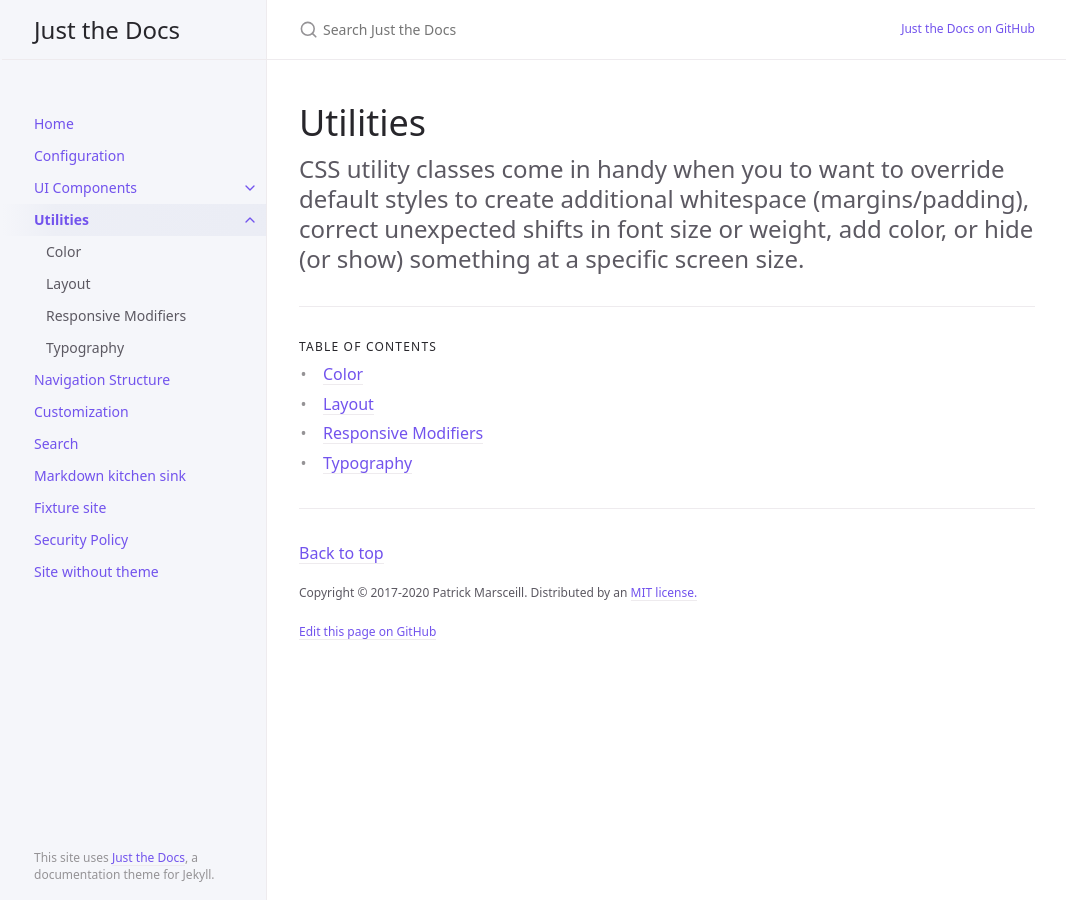
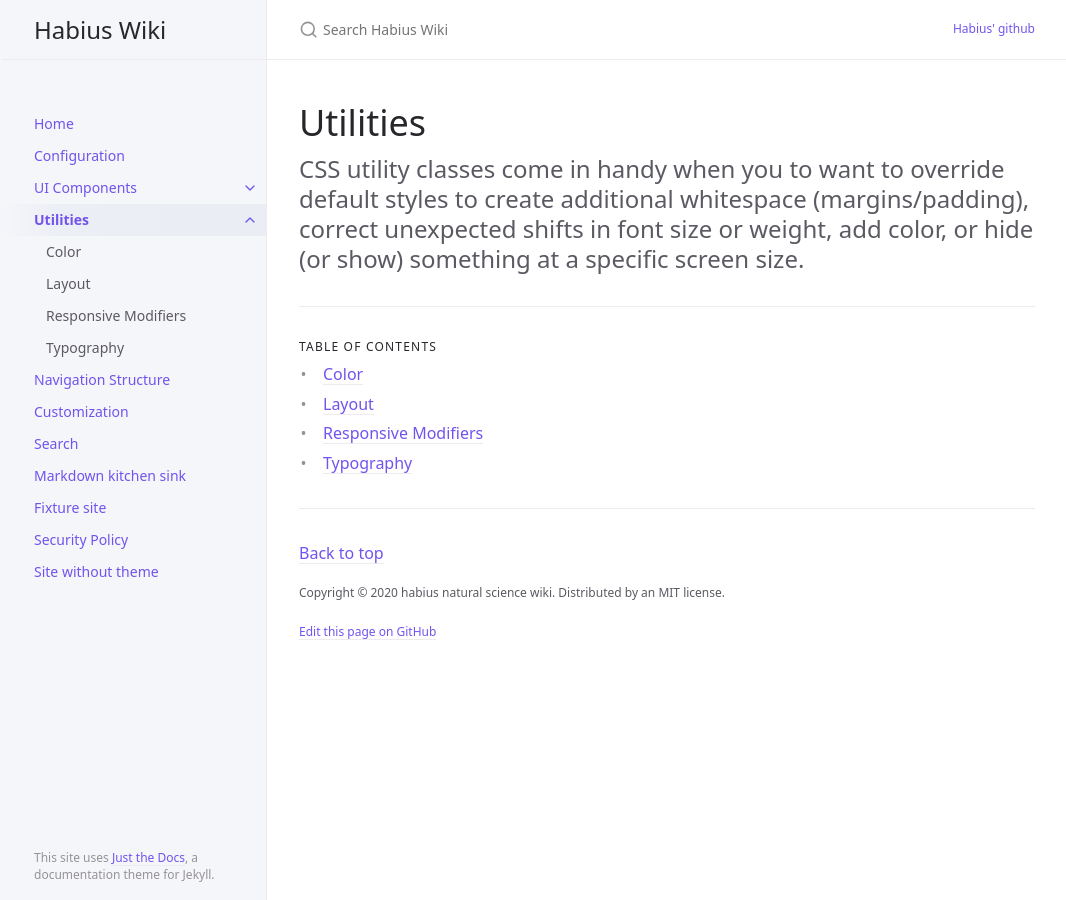
Before and after one commit to Habius/Habius.github.io, a Jekyll site: the page built from docs/utilities/utilities.md, in a window 1280 px wide. Shown: the whole page, without its empty margins (105-1171 px from the left). Built offline with Jekyll 4.4.1, drawn with Linux system fonts in a browser that asks for light colours.

Commit message:
Update _config.yml

```diff
--- a/_config.yml
+++ b/_config.yml
@@ -13,8 +13,8 @@
 # you will see them accessed via {{ site.title }}, {{ site.github_repo }}, and so on.
 # You can create any custom variable you would like, and they will be accessible
 # in the templates via {{ site.myvariable }}.
-title: Just the Docs
-description: A Jekyll theme for documentation
+title: Habius Wiki
+description: Habius' Natural Science Document
 baseurl: "" # the subpath of your site, e.g. /blog
 url: "https://habius.github.io" # the base hostname & protocol for your site, e.g. http://example.com
 remote_theme: pmarsceill/just-the-docs
@@ -65,8 +65,8 @@ heading_anchors: true
 
 # Aux links for the upper right navigation
 aux_links:
-  "Just the Docs on GitHub":
-    - "//github.com/pmarsceill/just-the-docs"
+  "Habius' github":
+    - "//github.com/Habius/Habius.github.io"
 
 # Makes Aux links open in a new tab. Default is false
 aux_links_new_tab: false
@@ -82,7 +82,7 @@ nav_sort: case_sensitive # Capital letters sorted before lowercase
 back_to_top: true
 back_to_top_text: "Back to top"
 
-footer_content: "Copyright &copy; 2017-2020 Patrick Marsceill. Distributed by an <a href=\"https://github.com/pmarsceill/just-the-docs/tree/master/LICENSE.txt\">MIT license.</a>"
+footer_content: "Copyright © 2020 habius natural science wiki. Distributed by an MIT license."
 
 # Footer last edited timestamp
 last_edit_timestamp: true # show or hide edit time - page must have `last_modified_date` defined in the frontmatter
@@ -93,7 +93,7 @@ last_edit_time_format: "%b %e %Y at %I:%M %p" # uses ruby's time format: https:/
 # Footer "Edit this page on GitHub" link text
 gh_edit_link: true # show or hide edit this page link
 gh_edit_link_text: "Edit this page on GitHub"
-gh_edit_repository: "https://github.com/pmarsceill/just-the-docs" # the github URL for your repo
+gh_edit_repository: "https://github.com/Habius/Habius.github.io" # the github URL for your repo
 gh_edit_branch: "master" # the branch that your docs is served from
 # gh_edit_source: docs # the source that your files originate from
 gh_edit_view_mode: "tree" # "tree" or "edit" if you want the user to jump into the editor immediately
```
